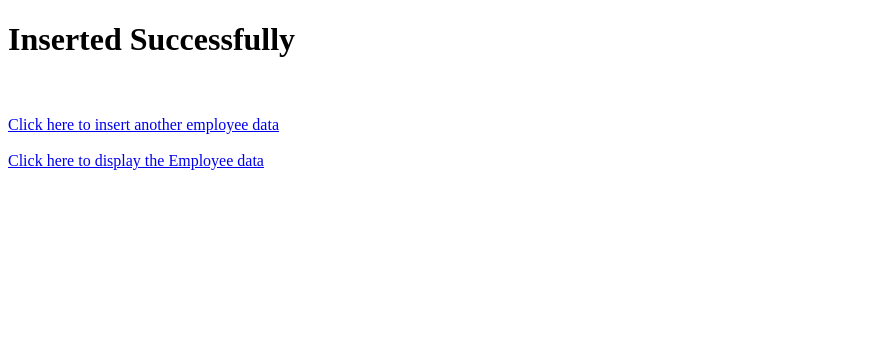
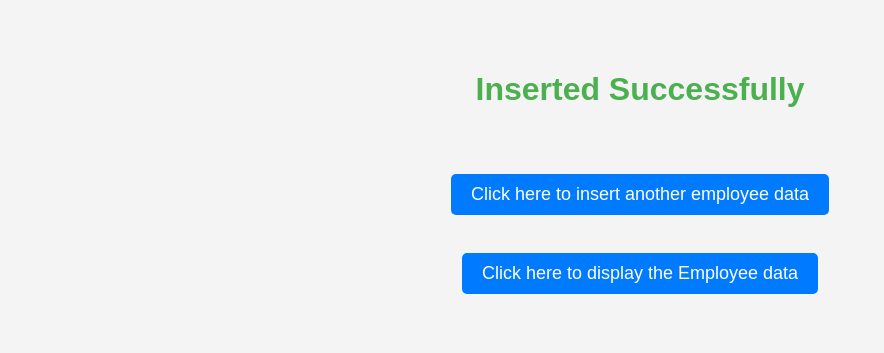
Before and after one commit to kartheekbasa/Django_crud_operation, a Python web app: template Templates/insertion_result.html in a window 1280 px wide. Shown: the top 353 px of the page, without its empty margins (0-884 px from the left). Run offline with Jinja, Linux system fonts and the light colour scheme; the template is opened without the code that fills it, so the values that code supplies are empty.

Commit message:
Update insertion_result.html
added CSS

```diff
--- a/Templates/insertion_result.html
+++ b/Templates/insertion_result.html
@@ -2,7 +2,41 @@
 <html lang="en">
 <head>
     <meta charset="UTF-8">
-    <title>Title</title>
+    <title>Inserted Successfully</title>
+    <style>
+        /* General styling for the body */
+        body {
+            font-family: Arial, sans-serif;
+            background-color: #f4f4f4;
+            text-align: center;
+            margin: 0;
+            padding: 50px;
+        }
+
+        /* Styling for the heading */
+        h1 {
+            color: #4CAF50;
+            font-size: 32px;
+            margin-bottom: 20px;
+        }
+
+        /* Styling for the anchor links */
+        a {
+            text-decoration: none;
+            font-size: 18px;
+            color: #fff;
+            background-color: #007BFF;
+            padding: 10px 20px;
+            border-radius: 5px;
+            display: inline-block;
+            margin: 10px 0;
+        }
+
+        /* Hover effect for the links */
+        a:hover {
+            background-color: #0056b3;
+        }
+    </style>
 </head>
 <body>
     <h1>Inserted Successfully</h1>
```
